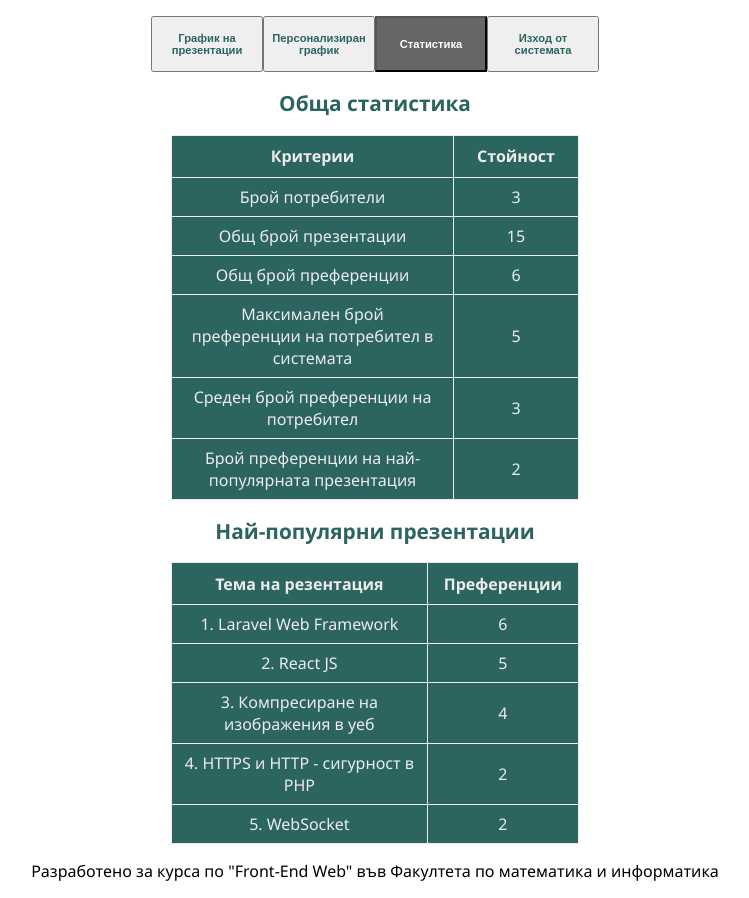
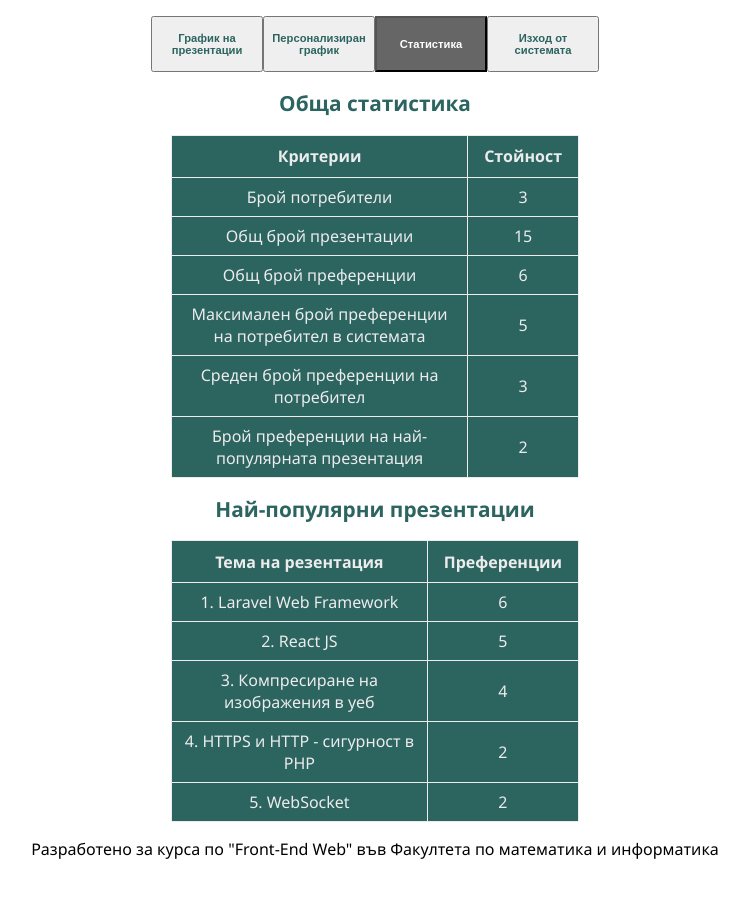
Before and after one commit to ivanchuchulski/fmi-front-end-project, a plain HTML site: page statistics.html in a window 1280 px wide. Shown: the whole page, without its empty margins (265-1014 px from the left). After the commit the page ends 876 px from the top, so only its background shows below. Drawn offline with Linux system fonts and the light colour scheme.

Commit message:
removed colgroup from statistics table

```diff
--- a/statistics.html
+++ b/statistics.html
@@ -18,10 +18,6 @@
 			<label id="message-label"></label>
 			<h2>Обща статистика</h2>
 			<table>
-				<colgroup>
-					<col style="width: auto;" />
-					<col style="width: 125px;" />
-				</colgroup>
 				<thead>
 					<tr>
 						<th>Критерии</th>
@@ -57,10 +53,6 @@
 			</table>
 			<h2>Най-популярни презентации</h2>
 			<table>
-				<colgroup>
-					<col style="width: auto;" />
-					<col style="width: 125px;" />
-				</colgroup>
 				<thead>
 					<tr>
 						<th>Тема на резентация</th>
```
